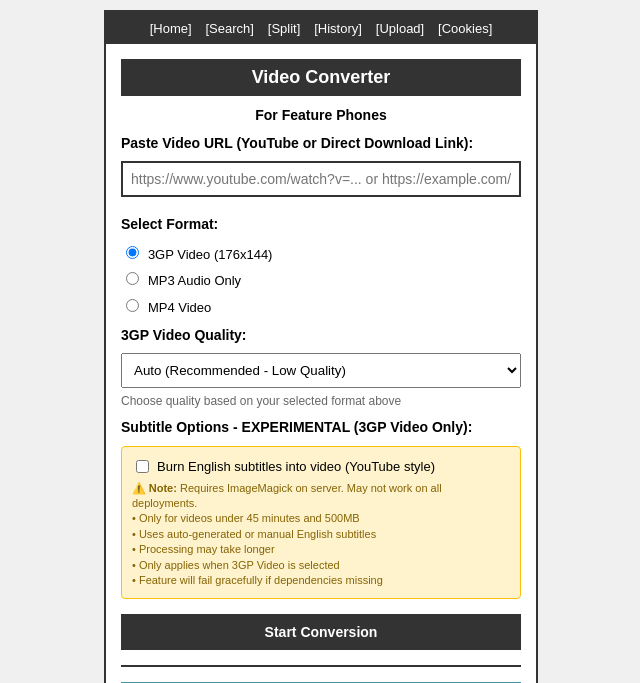
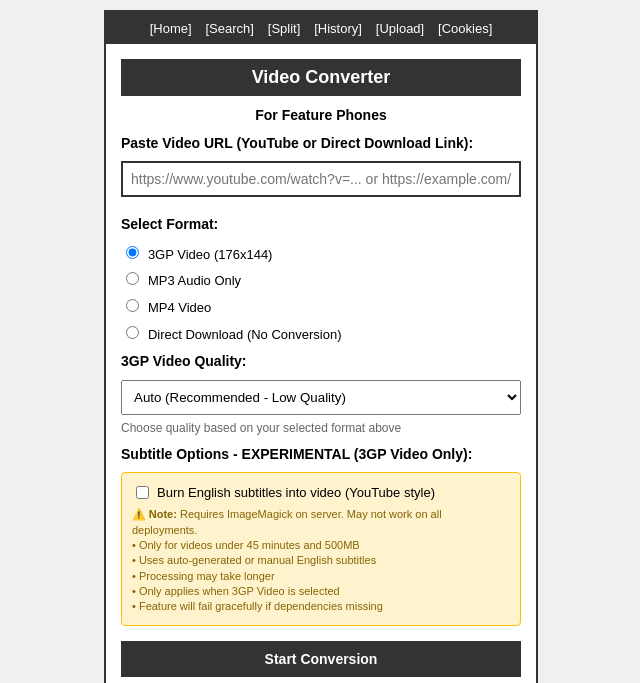
Before and after one commit to TITANICBHAI/3gpTube, a Flask app: page / in a window 1280 px wide. Shown: the top 683 px of the page, without its empty margins (319-959 px from the left). Run offline with Flask 3, Linux system fonts and the light colour scheme; parts of the project's set-up code (start-up, migrations or seed data) failed here and were passed over; some libraries are stand-ins or nearby versions.

Commit message:
feat: add Direct Download (no FFmpeg) format to web + Android
Web app (app.py + templates/index.html + templates/search.html):
- Add 'direct' format: yt-dlp best[ext=mp4]/best[ext=webm]/best
- Skip FFmpeg entirely — detect actual extension, rename temp file
- Allow 'direct' in convert route; quality auto-set to 'auto'
- Add quality_preset stub so status logging doesn't crash
- Add Direct Download radio button + info panel to index.html
- Add Direct radio + info panel to search.html per result

Android (flask_server.py + both templates):
- Add is_direct flag; fmt_str uses pre-muxed stream selector
- Post-download: detect extension, rename, mark completed with no FFmpeg
- Direct skips retry strategies same as native
- Add Direct Download radio to android index.html + search.html
- Note 3GP/MP4 now show 'Requires FFmpeg on device' warning

Motivation: Android APK ships no FFmpeg binary; 3GP silently
falls back to MP4 and MP3 postprocessor also needs FFmpeg.
Direct Download is the recommended Android-safe format.

```diff
--- a/app.py
+++ b/app.py
@@ -1312,6 +1312,9 @@ def download_and_convert(url, file_id, output_format='3gp', quality='auto', burn
     elif output_format == 'mp4':
         file_extension = 'mp4'
         format_name = 'MP4 video'
+    elif output_format == 'direct':
+        file_extension = 'mp4'
+        format_name = 'Direct MP4 (no conversion)'
     else:
         file_extension = '3gp'
         format_name = '3GP video'
@@ -1325,7 +1328,7 @@ def download_and_convert(url, file_id, output_format='3gp', quality='auto', burn
         else:
             quality = 'low'
 
-    # Validate quality preset
+    # Validate quality preset (direct download needs no preset)
     if output_format == 'mp3':
         if quality not in MP3_QUALITY_PRESETS:
             quality = 'medium'
@@ -1334,6 +1337,8 @@ def download_and_convert(url, file_id, output_format='3gp', quality='auto', burn
         if quality not in MP4_PRESETS:
             quality = '480p'
         quality_preset = MP4_PRESETS[quality]
+    elif output_format == 'direct':
+        quality_preset = {'name': 'Best available (no conversion)'}
     else:
         if quality not in VIDEO_QUALITY_PRESETS:
             quality = 'low'
@@ -1360,9 +1365,11 @@ def download_and_convert(url, file_id, output_format='3gp', quality='auto', burn
         if output_format == 'mp3':
             # For audio: get best audio, any format
             format_str = 'bestaudio/best'
+        elif output_format == 'direct':
+            # Pre-muxed stream only — no FFmpeg merging or re-encoding needed
+            format_str = 'best[ext=mp4]/best[ext=webm]/best'
         else:
             # For video: prefer smaller files but accept anything available
-            # Try: low quality video+audio, then medium, then any available
             format_str = 'worst[height<=480]+worstaudio/bestvideo[height<=480]+bestaudio/best[height<=480]/worst+worstaudio/best'
 
         base_opts = {
@@ -1763,7 +1770,35 @@ def download_and_convert(url, file_id, output_format='3gp', quality='auto', burn
 
         est_time = max(1, int(duration / 60))
 
-        if output_format == 'mp3':
+        if output_format == 'direct':
+            update_status(file_id, {
+                'status': 'converting',
+                'progress': f'Saving direct download (no conversion)... Size: {file_size_mb:.1f} MB.'
+            })
+            # Detect actual extension of the downloaded file
+            actual_ext = 'mp4'
+            for candidate_ext in ['mp4', 'webm', 'mkv', 'avi']:
+                candidate = os.path.join(DOWNLOAD_FOLDER, f'{file_id}_temp.{candidate_ext}')
+                if os.path.exists(candidate):
+                    actual_ext = candidate_ext
+                    temp_video_actual = candidate
+                    break
+            else:
+                temp_video_actual = temp_video
+            output_path = os.path.join(DOWNLOAD_FOLDER, f'{file_id}.{actual_ext}')
+            os.rename(temp_video_actual, output_path)
+            # Skip FFmpeg entirely - go straight to completion
+            update_status(file_id, {
+                'status': 'completed',
+                'progress': f'✓ Direct download ready ({file_size_mb:.1f} MB) - no conversion needed',
+                'file_size': file_size,
+                'duration': duration,
+                'url': url,
+                'timestamp': datetime.now().isoformat()
+            })
+            return
+
+        elif output_format == 'mp3':
             update_status(file_id, {
                 'status': 'converting',
                 'progress': f'Converting to MP3 audio ({quality_preset["name"]})... Duration: {duration/60:.1f} minutes, Size: {file_size_mb:.1f} MB. Estimated time: {est_time} minute(s).'
@@ -2259,6 +2294,8 @@ def convert():
         quality = request.form.get('mp3_quality', 'auto').strip()
     elif output_format == 'mp4':
         quality = request.form.get('mp4_quality', '480p').strip()
+    elif output_format == 'direct':
+        quality = 'auto'
     else:
         quality = request.form.get('video_quality', 'auto').strip()
 
@@ -2275,7 +2312,7 @@ def convert():
 
     is_youtube = 'youtube.com' in url or 'youtu.be' in url
 
-    if output_format not in ['3gp', 'mp3', 'mp4']:
+    if output_format not in ['3gp', 'mp3', 'mp4', 'direct']:
         output_format = '3gp'
 
     # Check if URL is a YouTube playlist
--- a/templates/index.html
+++ b/templates/index.html
@@ -22,6 +22,10 @@
 <p style="margin: 5px 0;">
 <input type="radio" name="format" value="mp4" id="fmt_mp4" onchange="showQuality()">
 <label for="fmt_mp4">MP4 Video</label>
+</p>
+<p style="margin: 5px 0;">
+<input type="radio" name="format" value="direct" id="fmt_direct" onchange="showQuality()">
+<label for="fmt_direct">Direct Download (No Conversion)</label>
 </p>
 
 <div id="q_3gp">
@@ -53,6 +57,12 @@
 </select>
 </div>
 
+<div id="q_direct" style="display:none">
+<p style="font-size: 12px; color: #555; background: #e8f5e9; border: 1px solid #a5d6a7; padding: 8px; margin-bottom: 10px;">
+No FFmpeg needed. Downloads YouTube's best pre-packaged MP4 stream directly — fastest option, works on all devices.
+</p>
+</div>
+
 <p style="font-size: 12px; color: #666; margin-top: -5px;">Choose quality based on your selected format above</p>
 
 <p><strong>Subtitle Options - EXPERIMENTAL (3GP Video Only):</strong></p>
@@ -73,6 +83,7 @@ function showQuality() {
   document.getElementById('q_3gp').style.display = f === '3gp' ? 'block' : 'none';
   document.getElementById('q_mp3').style.display = f === 'mp3' ? 'block' : 'none';
   document.getElementById('q_mp4').style.display = f === 'mp4' ? 'block' : 'none';
+  document.getElementById('q_direct').style.display = f === 'direct' ? 'block' : 'none';
 }
 document.querySelectorAll('input[name=format]').forEach(function(r) {
   r.addEventListener('change', showQuality);
```
Also changed, not shown: android-app/app/src/main/python/flask_server.py (+32 -2 lines), android-app/app/src/main/python/templates/index.html (+10 -2 lines), android-app/app/src/main/python/templates/search.html (+9 -0 lines), templates/search.html (+9 -0 lines), 1 other file.
